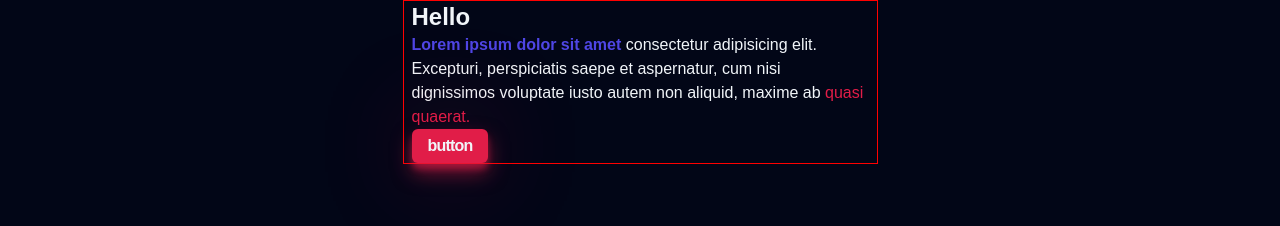
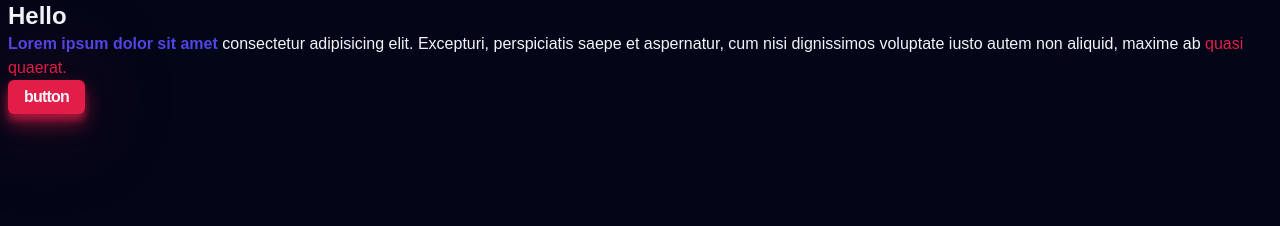
Before and after one commit to Bastigonzales/portfolio-project, a website built with Vite: page index.html in a window 1280 px wide. Built offline with nearby package versions, Linux system fonts and the light colour scheme; a web font is replaced by a local one.

Commit message:
added media queries

```diff
--- a/styles/utils.css
+++ b/styles/utils.css
@@ -1,3 +1,21 @@
+/* xs */
+/* @media (min-width: 475px) {} */
+
+/* s */
+/* @media (min-width: 640px) {} */
+
+/* m */
+/* @media (min-width: 768px) {} */
+
+/* l */
+/* @media (min-width: 1024px) {} */
+
+/* xl */
+/* @media (min-width: 1280px) {} */
+
+/* 2xl */
+/* @media (min-width: 1536px) {} */
+
 .btn {
 	display: inline-block;
 	font-weight: 600;
@@ -24,7 +42,11 @@
 	margin-right: auto;
 	padding-left: 0.5rem;
 	padding-right: 0.5rem;
-	border: 1px solid red;
+	/* border: 1px solid red; */
+}
+
+.section {
+	margin-top: 5rem;
 }
 
 /* xs */
@@ -35,16 +57,39 @@
 }
 
 /* s */
-/* @media (min-width: 640px) {} */
+@media (min-width: 640px) {
+	.container {
+		max-width: 640px;
+	}
+}
 
 /* m */
-/* @media (min-width: 768px) {} */
+@media (min-width: 768px) {
+	.container {
+		max-width: 768px;
+	}
+}
 
 /* l */
-/* @media (min-width: 475px) {} */
+@media (min-width: 1024px) {
+	.container {
+		max-width: 1024px;
+	}
+	.section {
+		margin-top: 10rem;
+	}
+}
 
 /* xl */
-/* @media (min-width: 475px) {} */
+@media (min-width: 1280px) {
+	.container {
+		max-width: 1280px;
+	}
+}
 
 /* 2xl */
-/* @media (min-width: 475px) {} */
+@media (min-width: 1536px) {
+	.container {
+		max-width: 1536px;
+	}
+}
```
